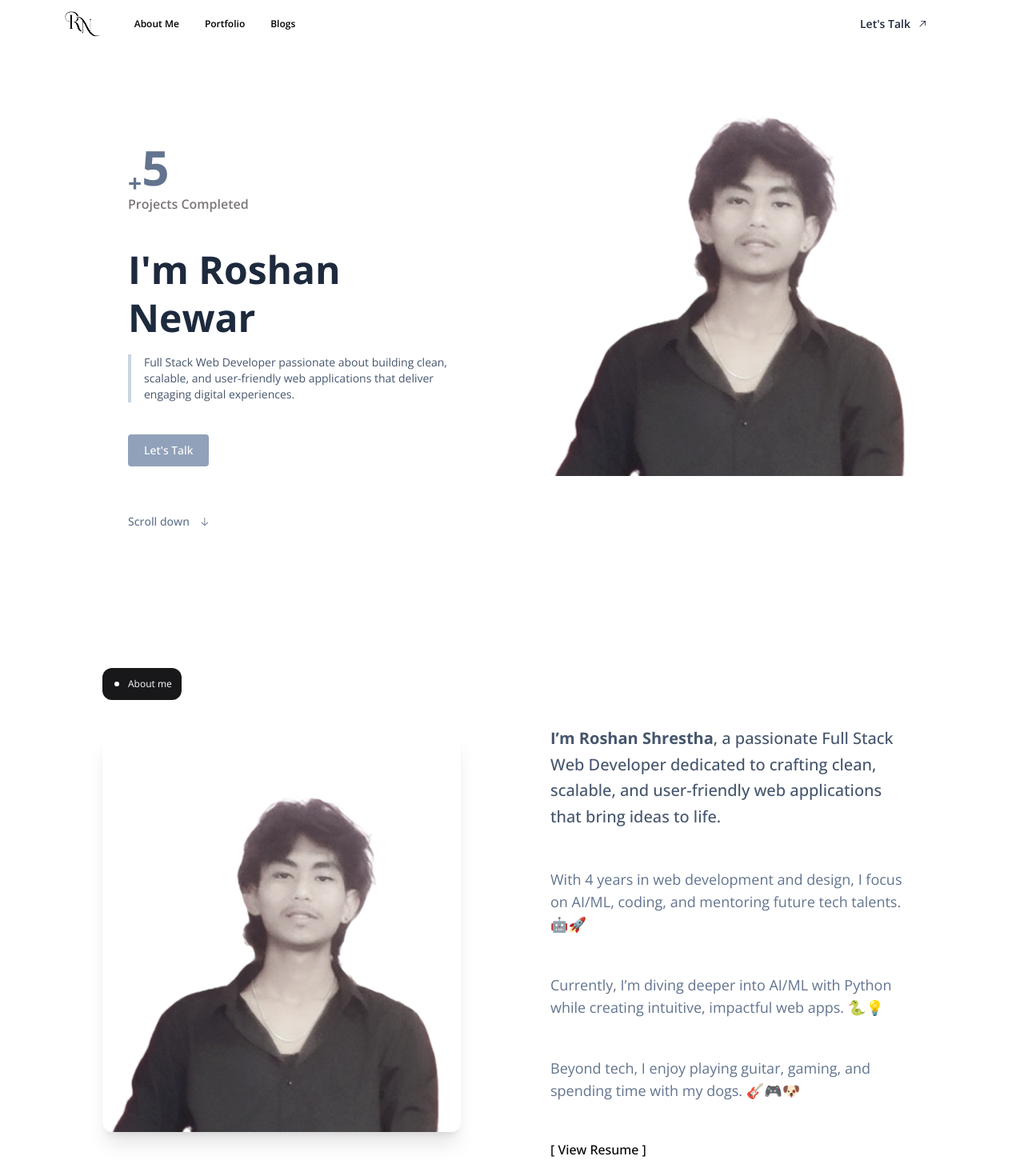
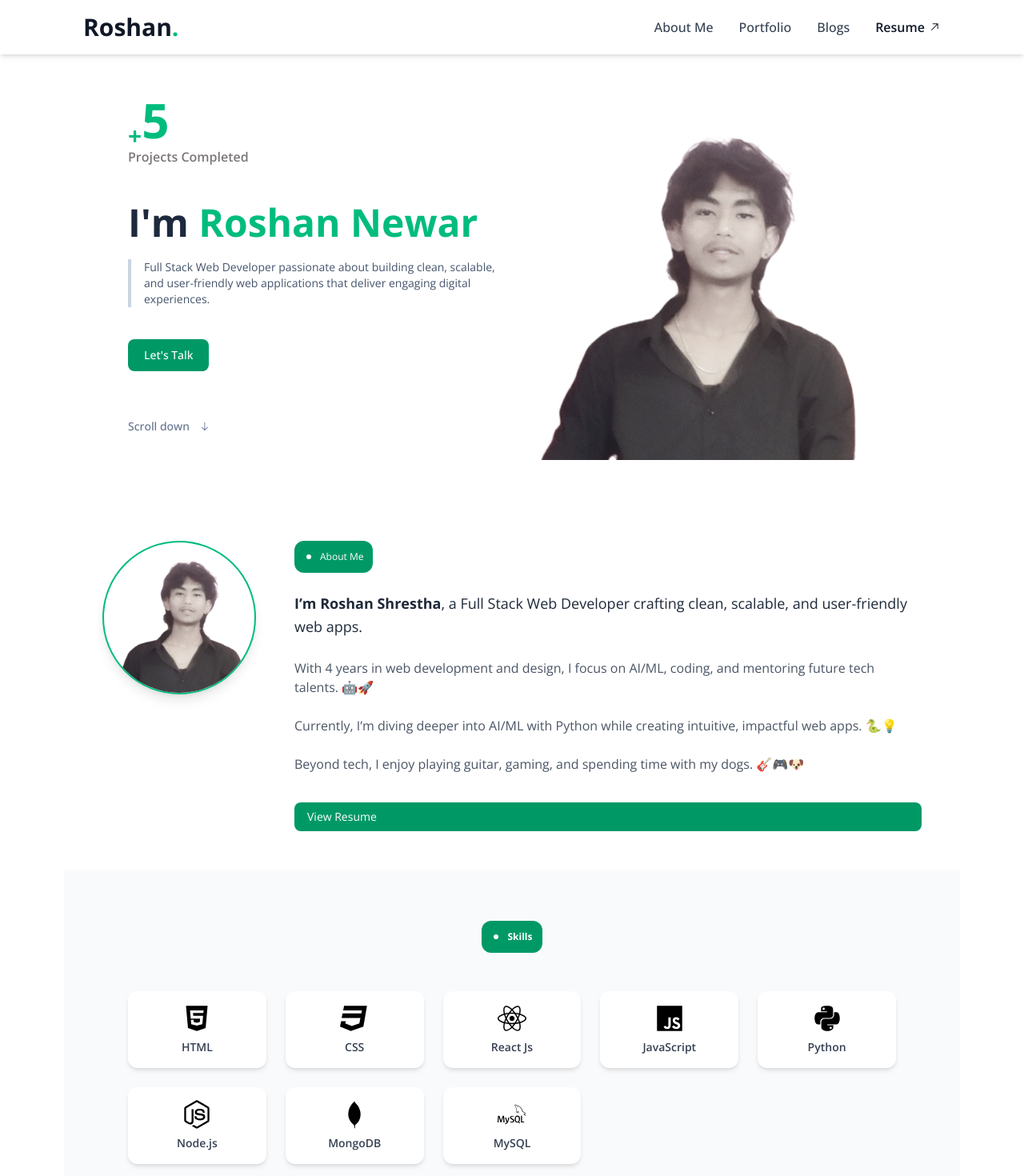
Before and after one commit to R0shanShrestha/MyPortFolio, a React (Vite) app in the folder Client/: page / in a window 1280 px wide. Shown: the top 1470 px of the page at 80% size. Built offline with nearby package versions, Linux system fonts and the light colour scheme.

Commit message:
changes in home, about , skill page

```diff
--- a/Client/package.json
+++ b/Client/package.json
@@ -4,7 +4,7 @@
   "version": "0.0.0",
   "type": "module",
   "scripts": {
-    "dev": "vite ",
+    "dev": "vite --host",
     "build": "vite build",
     "lint": "eslint .",
     "preview": "vite preview"
--- a/Client/src/components/Aboutme.jsx
+++ b/Client/src/components/Aboutme.jsx
@@ -1,5 +1,4 @@
 import React from "react";
-import { GoArrowDown } from "react-icons/go";
 import { Link } from "react-router";
 import Showcase from "./Showcase";
 
@@ -8,55 +7,36 @@ const Aboutme = ({ data }) => {
   const { para2, para3, para4 } = description[0];
 
   return (
-    <div
-      id="About Me"
-      className="h-auto min-h-screen w-full pt-20 gap-10 md:gap-20 flex flex-col md:flex-row justify-evenly px-4 md:px-10"
+    <section
+      id="AboutMe"
+      className=" w-full  flex flex-col md:flex-row items-start px-4 sm:px-6 md:px-12 py-12 gap-6"
     >
-      {/* Left Section - Image */}
-      <section className="p-2 flex flex-col items-center md:items-start flex-1">
-        <div className="flex text-sm h-10 gap-5">
-          <Showcase text="About me" color="bg-zinc-900" />
+      <div className="flex-shrink-0 w-32 sm:w-40 md:w-48 h-32 sm:h-40 md:h-48 rounded-full overflow-hidden shadow-lg border-2 border-emerald-500 float-left md:float-none mr-4 mb-4 md:mr-6 md:mb-0">
+        <img src={image} alt="Profile" className="w-full h-full object-cover" />
+      </div>
+
+      <div className="flex-1 flex flex-col gap-3 md:gap-6 text-left">
+        <div className=" h-10 flex ">
+          <Showcase text="About Me" color="bg-emerald-600" />
         </div>
-        <div className="mt-6 md:mt-10 w-full max-w-xs sm:max-w-sm md:max-w-md 2xl:max-w-[500px] overflow-hidden rounded-xl shadow-xl">
-          <img
-            src={image}
-            alt="Profile"
-            className="h-full w-full object-cover"
-          />
-        </div>
-        {/* Optional scroll prompt for mobile */}
-        {/* <div className="mt-10 font-medium flex items-center gap-3">
-          Scroll down <GoArrowDown />
-        </div> */}
-      </section>
 
-      {/* Right Section - Text */}
-      <section className="flex-1 w-full max-w-2xl pt-10 md:pt-20 px-2 md:px-6 flex flex-col gap-8 md:gap-12 font-medium">
-        <p className="text-slate-600 text-lg md:text-xl leading-relaxed">
-          <b>I’m Roshan Shrestha</b>, a passionate Full Stack Web Developer
-          dedicated to crafting clean, scalable, and user-friendly web
-          applications that bring ideas to life.
+        <p className="text-gray-800 text-base md:text-lg leading-relaxed">
+          <b>I’m Roshan Shrestha</b>, a Full Stack Web Developer crafting clean,
+          scalable, and user-friendly web apps.
         </p>
-        <p className="font-normal text-slate-500 text-base md:text-lg">
-          {para2}
-        </p>
-        <p className="font-normal text-slate-500 text-base md:text-lg">
-          {para3}
-        </p>
-        <p className="font-normal text-slate-500 text-base md:text-lg">
-          {para4}
-        </p>
+        <p className="text-gray-600 text-sm md:text-base">{para2}</p>
+        <p className="text-gray-600 text-sm md:text-base">{para3}</p>
+        <p className="text-gray-600 text-sm md:text-base">{para4}</p>
 
-        {/* Resume Download */}
         <Link
           to="/resume.pdf"
           download
-          className="hover:text-blue-500 hover:font-bold hover:text-base text-sm md:text-base duration-300"
+          className="mt-3 inline-block px-4 py-2 bg-emerald-600 text-white text-sm rounded-lg hover:bg-emerald-700 transition"
         >
-          [ View Resume ]
+          View Resume
         </Link>
-      </section>
-    </div>
+      </div>
+    </section>
   );
 };
 
--- a/Client/src/components/Home.jsx
+++ b/Client/src/components/Home.jsx
@@ -4,55 +4,59 @@ import { GoArrowDown } from "react-icons/go";
 
 const Home = ({ nav, homesection, totalPrj }) => {
   const { name } = homesection[0];
+
   const handleScroll = (id) => {
     const el = document.getElementById(id);
-    if (el) {
-      el.scrollIntoView({ behavior: "smooth" });
-    }
+    if (el) el.scrollIntoView({ behavior: "smooth" });
   };
+
   return (
-    <div className="h-full w-full mb-10 relative ">
+    <div className="w-full mb-10 relative">
       <Navbar elm={nav} />
+
       <div
         id="home"
-        className="grid grid-cols-1 md:grid-cols-2 h-full relative justify-center items-center xl:items-start"
+        className="grid grid-cols-1 md:grid-cols-2 h-full items-center justify-center mt-16 md:mt-20 px-4 sm:px-6 md:px-10 lg:px-20"
       >
-        <section className="px-1 sm:px-10 lg:px-20 flex flex-col gap-6 md:gap-10 h-fit py-10 pt-10  lg:pt-30">
+        {/* Left Section */}
+        <section className="flex flex-col gap-6 md:gap-10 h-fit py-10 pt-10">
           <div className="text-slate-500">
-            <h1 className="text-4xl sm:text-5xl md:text-6xl font-bold flex items-baseline">
-              <sub className="text-2xl sm:text-3xl">+</sub> {totalPrj}
+            <h1 className="text-4xl text-emerald-500 sm:text-5xl md:text-6xl font-bold flex items-baseline">
+              <sub className="text-2xl text-emerald-500 sm:text-3xl">+</sub> {totalPrj}
             </h1>
             <span className="secondary font-semibold mt-1 block text-sm sm:text-base">
               Projects Completed
             </span>
           </div>
+
           <div>
             <h1 className="text-3xl sm:text-4xl md:text-5xl font-bold text-slate-800 leading-tight">
-              I'm {name}
+              I'm <span className="text-emerald-500">{name}</span>
             </h1>
             <p className="text-slate-600 text-xs sm:text-sm mt-4 pl-3 sm:pl-4 border-l-4 border-slate-300">
-              Full Stack Web Developer passionate about building clean, scalable, and user-friendly web applications that deliver engaging digital experiences.
+              Full Stack Web Developer passionate about building clean,
+              scalable, and user-friendly web applications that deliver engaging
+              digital experiences.
             </p>
           </div>
 
           <div>
-            <button className="text-xs sm:text-sm bg-slate-400 w-fit p-2.5 hover:bg-slate-800 rounded text-white font-medium px-4 sm:px-5">
+            <button className=" sm:text-sm  w-fit p-2.5  bg-emerald-600  text-sm rounded-lg hover:bg-emerald-700 text-white font-medium px-4 sm:px-5">
               Let's Talk
             </button>
           </div>
 
           {/* Scroll down normal on md and larger */}
           <div
-            onClick={() => {
-              handleScroll("Portfolio");
-            }}
-            className=" md:flex font-medium text-slate-500 flex items-center gap-3 animate-bounce mt-6 cursor-pointer text-sm"
+            onClick={() => handleScroll("Portfolio")}
+            className="hidden md:flex font-medium text-slate-500 items-center gap-3 animate-bounce mt-6 cursor-pointer text-sm"
           >
             Scroll down <GoArrowDown />
           </div>
         </section>
 
-        <section className="flex items-center justify-center md:justify-end px-6 sm:px-10">
+        {/* Right Section */}
+        <section className="flex items-center justify-center md:justify-end px-2 sm:px-4 md:px-6">
           <img
             src={homesection[0].userimg[1]}
             alt="not found"
--- a/Client/src/components/Navbar.jsx
+++ b/Client/src/components/Navbar.jsx
@@ -1,5 +1,5 @@
+// Navbar.jsx
 import React, { useState } from "react";
-import { Link } from "react-router-dom";
 import { GoArrowUpRight } from "react-icons/go";
 
 const Navbar = ({ elm }) => {
@@ -9,94 +9,120 @@ const Navbar = ({ elm }) => {
     const el = document.getElementById(id);
     if (el) {
       el.scrollIntoView({ behavior: "smooth" });
-      setMobileOpen(false); // close mobile menu on click
+      setMobileOpen(false);
     }
   };
 
   return (
-    <nav className="py-3 top-0 2xl:py-8 sticky w-full left-0 flex items-center z-20 bg-white bg-opacity-90 backdrop-blur-md">
-      <div>
-        <img
-          src={elm[0].logo[0]}
-          className="w-[50px] cursor-pointer"
-          alt="logo"
+    <>
+      <nav className="fixed top-0 left-0 w-full z-50 backdrop-blur-md bg-white/70 shadow-md transition-all">
+        <div className="max-w-6xl mx-auto flex items-center justify-between px-5 md:px-10 py-4">
+          <div
             onClick={() => handleScroll("home")}
-        />
+            className="text-2xl md:text-3xl font-bold text-gray-900 cursor-pointer hover:text-emerald-600 transition"
+          >
+            Roshan<span className="text-emerald-500">.</span>
           </div>
 
-      {/* Desktop Menu */}
-      <div className="hidden md:flex items-center justify-between w-full px-10">
-        <ul className="flex gap-8 2xl:text-sm xl:text-[12px] cursor-pointer">
+          {/* Desktop Links */}
+          <div className="hidden md:flex items-center gap-8">
             {elm[0].links.map((el, idx) => (
-            <li
+              <span
                 key={idx}
-              id={idx}
                 onClick={() => handleScroll(el)}
-              className="cursor-pointer hover:text-blue-600 transition font-semibold"
+                className="text-gray-700 hover:text-emerald-500 transition font-medium cursor-pointer"
               >
-              <Link>{el}</Link>
-            </li>
+                {el}
+              </span>
             ))}
-        </ul>
-        <Link
-          onClick={() => handleScroll("Let's Talk")}
-          className="flex cursor-pointer items-center gap-2 font-semibold text-slate-800 text-sm hover:font-bold transition-all duration-300"
+            <span
+              onClick={() => handleScroll("resume")}
+              className="flex items-center gap-1 font-semibold text-gray-900 hover:text-emerald-500 cursor-pointer transition"
             >
-          {elm[0].contacts} <GoArrowUpRight />
-        </Link>
+              Resume <GoArrowUpRight />
+            </span>
           </div>
 
           {/* Mobile Hamburger */}
-      <div className="md:hidden flex ml-auto px-4">
-        <button
-          onClick={() => setMobileOpen(!mobileOpen)}
-          aria-label="Toggle Menu"
-          className="focus:outline-none"
+          <div className="md:hidden">
+            <button onClick={() => setMobileOpen(true)}>
+              <svg
+                className="w-7 h-7 text-gray-900"
+                fill="none"
+                stroke="currentColor"
+                viewBox="0 0 24 24"
               >
+                <path
+                  strokeLinecap="round"
+                  strokeLinejoin="round"
+                  strokeWidth={2}
+                  d="M4 6h16M4 12h16M4 18h16"
+                />
+              </svg>
+            </button>
+          </div>
+        </div>
+      </nav>
+
+      {/* Mobile Sidebar */}
+      <div
+        className={`fixed top-0 left-0 w-full h-full z-40 bg-black/40 transition-opacity duration-300 ${
+          mobileOpen
+            ? "opacity-100 pointer-events-auto"
+            : "opacity-0 pointer-events-none"
+        }`}
+        onClick={() => setMobileOpen(false)}
+      >
+        <div
+          className={`fixed top-0 left-0 h-full w-3/4 max-w-xs bg-white shadow-xl transform transition-transform duration-300 ${
+            mobileOpen ? "translate-x-0" : "-translate-x-full"
+          }`}
+          onClick={(e) => e.stopPropagation()}
+        >
+          <div className="flex items-center justify-between px-6 py-4 border-b">
+            <span
+              onClick={() => handleScroll("home")}
+              className="font-bold text-xl text-gray-900 cursor-pointer hover:text-emerald-500 transition"
+            >
+              Roshan<span className="text-emerald-500">.</span>
+            </span>
+            <button onClick={() => setMobileOpen(false)}>
               <svg
                 className="w-6 h-6 text-gray-800"
                 fill="none"
                 stroke="currentColor"
                 viewBox="0 0 24 24"
-            xmlns="http://www.w3.org/2000/svg"
               >
-            {mobileOpen ? (
                 <path
                   strokeLinecap="round"
                   strokeLinejoin="round"
                   strokeWidth={2}
                   d="M6 18L18 6M6 6l12 12"
                 />
-            ) : (
-              <path
-                strokeLinecap="round"
-                strokeLinejoin="round"
-                strokeWidth={2}
-                d="M4 6h16M4 12h16M4 18h16"
-              />
-            )}
               </svg>
             </button>
           </div>
 
-      {/* Mobile Menu */}
-      {mobileOpen && (
-        <div className="sticky top-full left-0 w-full bg-white shadow-md flex flex-col items-center py-4 md:hidden z-30">
-          <ul className="flex flex-col gap-6 text-lg font-semibold cursor-pointer">
+          <ul className="flex flex-col gap-6 mt-6 px-6 text-lg font-medium">
             {elm[0].links.map((el, idx) => (
-              <li key={idx} onClick={() => handleScroll(el)}>
-                <Link>{el}</Link>
+              <li
+                key={idx}
+                onClick={() => handleScroll(el)}
+                className="cursor-pointer text-gray-700 hover:text-emerald-500 transition"
+              >
+                {el}
               </li>
             ))}
-            <li onClick={() => handleScroll("Let's Talk")}>
-              <span className="flex items-center gap-2 text-slate-800 hover:font-bold">
-                {elm[0].contacts} <GoArrowUpRight />
-              </span>
+            <li
+              onClick={() => handleScroll("resume")}
+              className="flex items-center gap-1 cursor-pointer text-gray-900 hover:text-emerald-500 font-semibold transition"
+            >
+              Resume <GoArrowUpRight />
             </li>
           </ul>
         </div>
-      )}
-    </nav>
+      </div>
+    </>
   );
 };
 
--- a/Client/src/components/SkillBlock.jsx
+++ b/Client/src/components/SkillBlock.jsx
@@ -2,9 +2,9 @@ import React from "react";
 
 const SkillBlock = ({ skillname, icon }) => {
   return (
-    <div className="flex pr-4 py-3 mx-10 my-3  items-center w-fit  rounded-md shadow-xl">
-      <span className="text-2xl px-3">{icon}</span>
-      <span className="font-semibold text-sm">{skillname}</span>
+    <div className="flex items-center overflow-hidden gap-3 px-4 py-2 sm:px-5 sm:py-3 bg-white shadow-lg rounded-lg hover:scale-105 transform transition-all duration-300">
+      <span className="text-2xl sm:text-3xl">{icon}</span>
+      <span className="font-semibold text-sm sm:text-base">{skillname}</span>
     </div>
   );
 };
--- a/Client/src/components/Skills.jsx
+++ b/Client/src/components/Skills.jsx
@@ -1,23 +1,34 @@
 import React from "react";
 import SkillBlock from "./SkillBlock";
 import { skills } from "../constant";
-import Marquee from "react-fast-marquee";
 import Showcase from "./Showcase";
 
 const Skills = () => {
   return (
-    <div className="w-full flex justify-center my-4 px-4 sm:px-10 p-2 gap-5 flex-col overflow-hidden">
-      <div className="h-10 flex mb-10 justify-center">
-        <Showcase text={"Skills"} color={"bg-slate-900"} />
+    <section
+      id="Skills"
+      className="w-full py-16 px-4 sm:px-10 lg:px-20 bg-gray-50"
+    >
+      {/* Section Title */}
+      <div className="flex justify-center h-10 font-bold mb-12">
+        <Showcase text="Skills" color="bg-emerald-600" />
       </div>
-      <Marquee pauseOnHover={true} gradient={false} speed={50}>
+
+      {/* Skills Grid */}
+      <div className="grid grid-cols-2 sm:grid-cols-3 md:grid-cols-4 lg:grid-cols-5 gap-6">
         {skills.map(({ icon: Icon, skillName }) => (
-          <div key={skillName} className="mx-4">
-            <SkillBlock icon={<Icon />} skillname={skillName} />
+          <div
+            key={skillName}
+            className="flex flex-col items-center justify-center p-4 bg-white rounded-xl shadow-md hover:shadow-xl hover:scale-105 transition-transform duration-300"
+          >
+            <div className="text-4xl mb-2">{<Icon />}</div>
+            <span className="font-semibold text-sm text-gray-700">
+              {skillName}
+            </span>
           </div>
         ))}
-      </Marquee>
-    </div>
+      </div>
+    </section>
   );
 };
 
--- a/Client/src/pages/Homepage.jsx
+++ b/Client/src/pages/Homepage.jsx
@@ -10,14 +10,36 @@ import Contact from "../components/Contact";
 const Homepage = ({ data }) => {
   const { nav, homesection, aboutme, blogs, skills, portfolio } = data[0];
   const [totalPrj, setTotalPrj] = useState(portfolio[0].webproject.length);
+
   return (
-    <main className="px-20 no-scroller    w-full h-full ">
-      <section className=" h-full w-full ">
+    <main className="w-full h-full">
+      {/* Hero / Home Section */}
+      <section className="w-full px-4 sm:px-6 md:px-10 lg:px-20">
         <Home nav={nav} totalPrj={totalPrj} homesection={homesection} />
+      </section>
+
+      {/* About Me Section */}
+      <section className="w-full px-4 sm:px-6 md:px-10 lg:px-20">
         <Aboutme data={aboutme} />
+      </section>
+
+      {/* Skills Section */}
+      <section className="w-full px-4 sm:px-6 md:px-10 lg:px-20">
+        <Skills />
+      </section>
+
+      {/* Portfolio Section */}
+      <section className="w-full px-4 sm:px-6 md:px-10 lg:px-20">
         <Portfolio setTotalPrj={setTotalPrj} />
+      </section>
+
+      {/* Blogs Section */}
+      <section className="w-full px-4 sm:px-6 md:px-10 lg:px-20">
         <Blogs />
-        <Skills />
+      </section>
+
+      {/* Contact Section */}
+      <section className="w-full px-4 sm:px-6 md:px-10 lg:px-20">
         <Contact />
       </section>
     </main>
```
Lines whose indentation alone changed are shown as unchanged.
